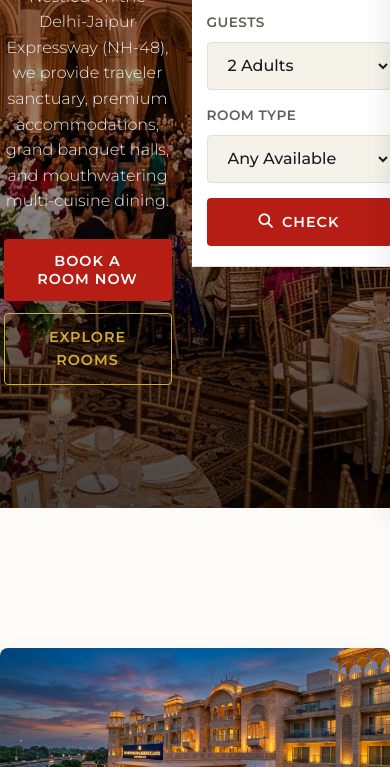
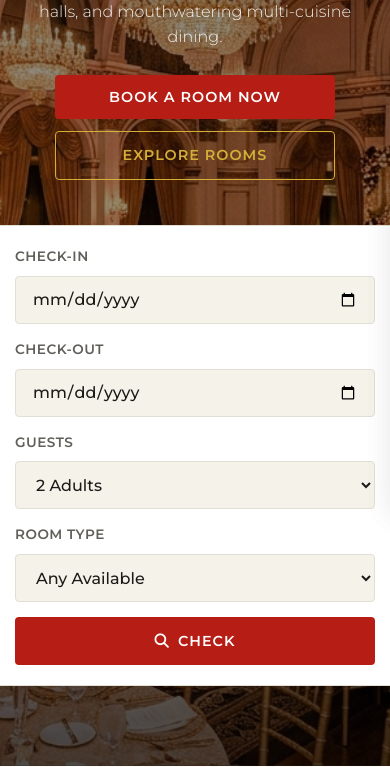
Before and after one commit to ABHINAV1447/hotelsite, a plain HTML site: page index.html in a window 390 px wide. Shown: the part 336-1103 px from the top of the page. Drawn offline with nearby package versions, Linux system fonts and the light colour scheme; a web font is replaced by a local one.

Commit message:
Fix: resolve hero text and booking widget overlap on mobile and tablet views

```diff
--- a/style.css
+++ b/style.css
@@ -1927,6 +1927,20 @@ footer {
    MEDIA QUERIES (RESPONSIVENESS)
    ========================================================================== */
 @media (max-width: 1024px) {
+  .hero {
+    height: auto;
+    min-height: 100vh;
+    flex-direction: column;
+    padding-top: 140px;
+    padding-bottom: 40px;
+    box-sizing: border-box;
+  }
+
+  .hero-content {
+    margin-top: 0;
+    margin-bottom: 45px;
+  }
+
   .hero-title {
     font-size: 3rem;
   }
@@ -1937,7 +1951,7 @@ footer {
     bottom: auto;
     left: auto;
     width: 100%;
-    margin-top: -60px;
+    margin-top: 0;
     margin-bottom: 40px;
     border-radius: 0;
     box-shadow: none;
```
